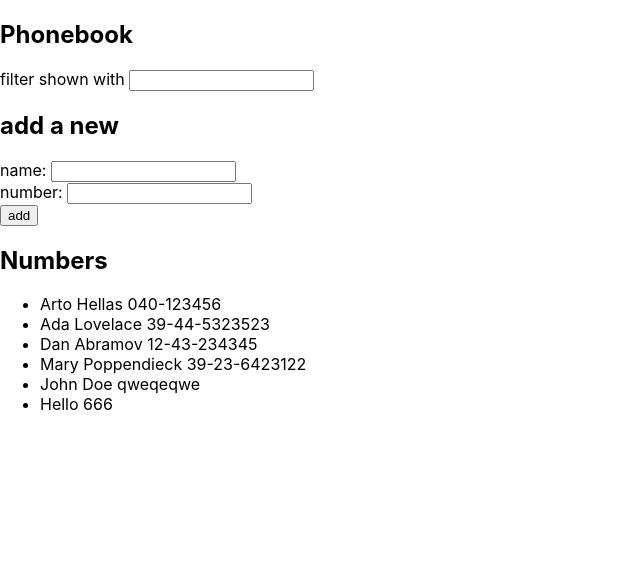
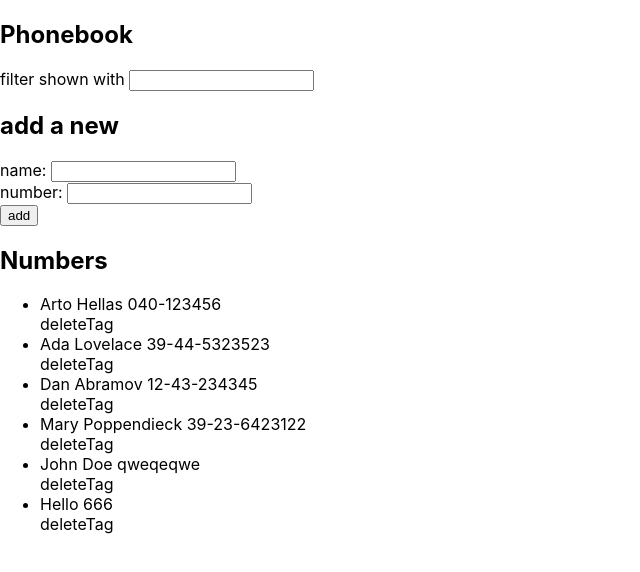
Before and after one commit to c1b3rt00lk1t/a-phonebook, a React (Create React App) app: page / in a window 1280 px wide. Shown: the top 572 px of the page, without its empty margins (0-640 px from the left). Built offline with nearby package versions, Linux system fonts and the light colour scheme; data requests are answered from the project's data file.

Commit message:
Included the row deleteTag in the persons list.

```diff
--- a/src/components/Persons.jsx
+++ b/src/components/Persons.jsx
@@ -1,11 +1,12 @@
 import React from 'react'
+import DeleteTag from './DeleteTag'
 
 const Persons = ({filteredPersons}) => {
   return (
     <ul>
         {filteredPersons.map((person) => (
           <li key={person.name}>
-            {person.name} {person.number}
+            {person.name} {person.number} <DeleteTag />
           </li>
         ))}
       </ul>
```
